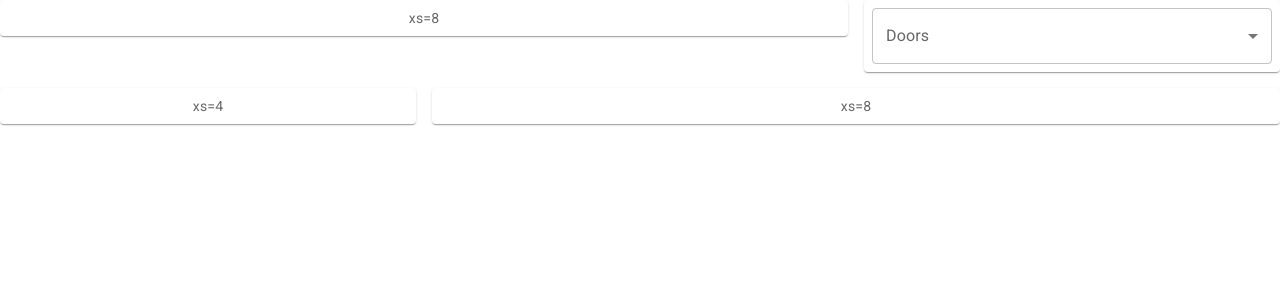
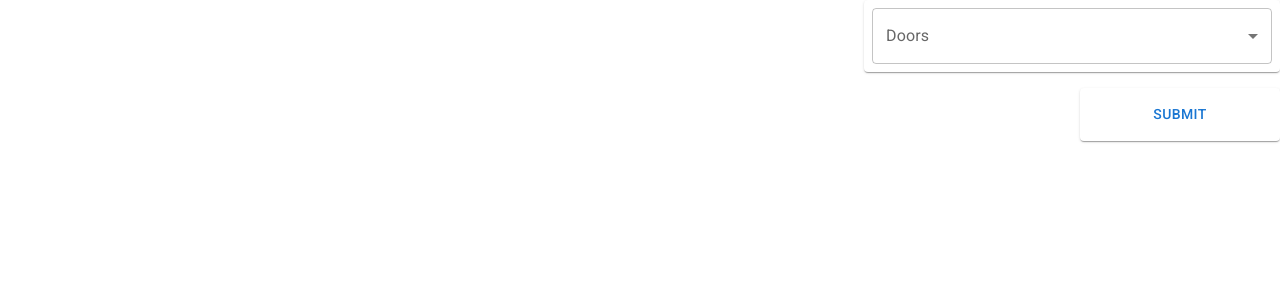
Before and after one commit to infiniteoo/docking_bay_monitor, a React (Create React App) app: page / in a window 1280 px wide. Shown: the top 300 px of the page. Built offline with nearby package versions, Linux system fonts and the light colour scheme.

Commit message:
added submit button

```diff
--- a/src/App.js
+++ b/src/App.js
@@ -6,6 +6,7 @@ import Box from "@mui/material/Box";
 import { styled } from "@mui/material/styles";
 import Paper from "@mui/material/Paper";
 import { useState } from "react";
+import Button from "@mui/material/Button";
 
 function App() {
   const [count, setCount] = useState(20);
@@ -22,19 +23,18 @@ function App() {
       <CssBaseline />
       <Box sx={{ width: 1 }}>
         <Box display="grid" gridTemplateColumns="repeat(12, 1fr)" gap={2}>
-          <Box gridColumn="span 8">
-            <Item>xs=8</Item>
-          </Box>
+          <Box gridColumn="span 8">{/* <Item>xs=8</Item> */}</Box>
           <Box gridColumn="span 4">
             <Item>
               <BasicSelect count={count} />
             </Item>
           </Box>
-          <Box gridColumn="span 4">
-            <Item>xs=4</Item>
-          </Box>
-          <Box gridColumn="span 8">
-            <Item>xs=8</Item>
+          <Box gridColumn="span 4">{/* <Item>xs=4</Item> */}</Box>
+          <Box gridColumn="span 6">{/* <Item>xs=8</Item> */}</Box>
+          <Box gridColumn="span 2">
+            <Item>
+              <Button>Submit</Button>
+            </Item>
           </Box>
         </Box>
       </Box>
```
